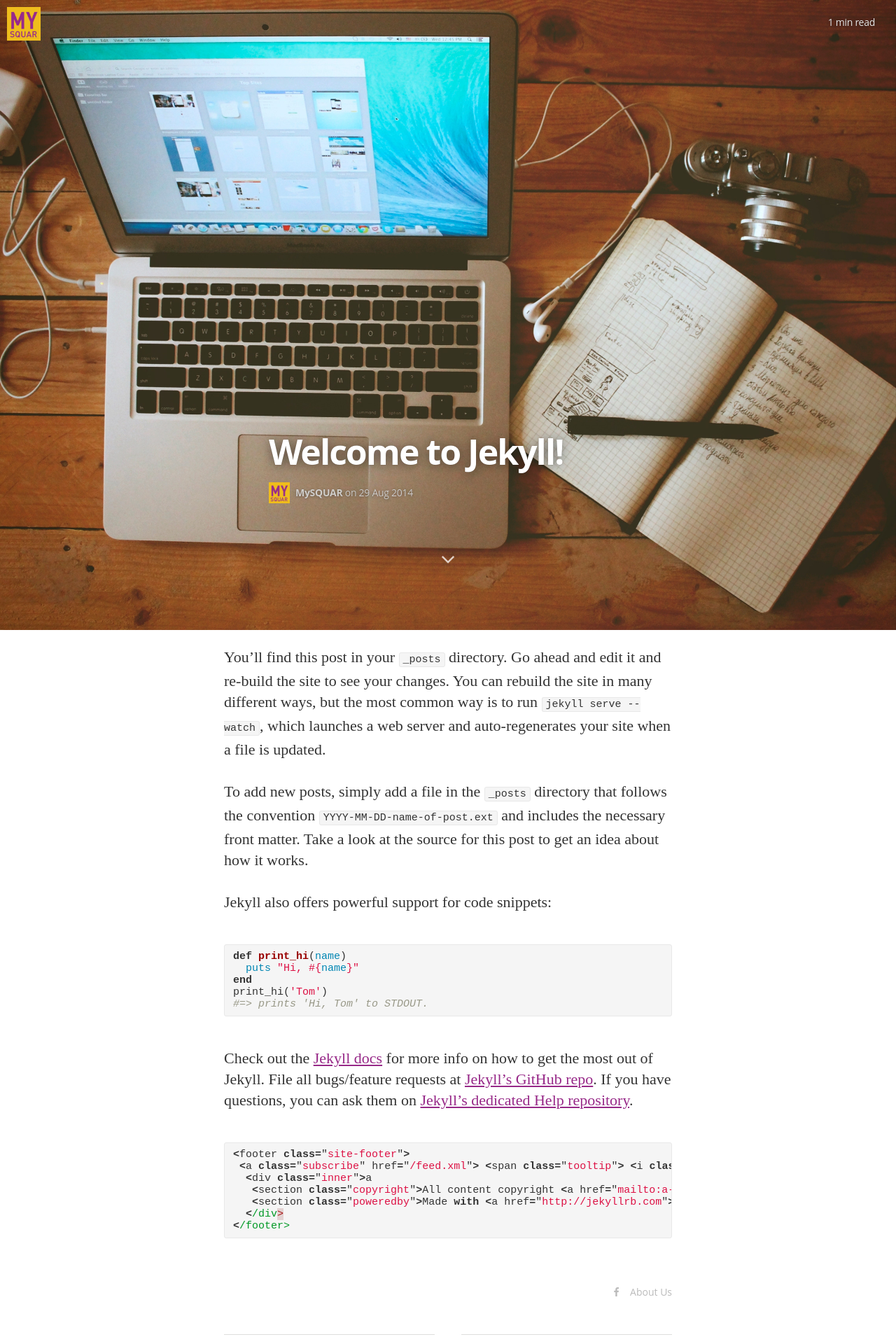
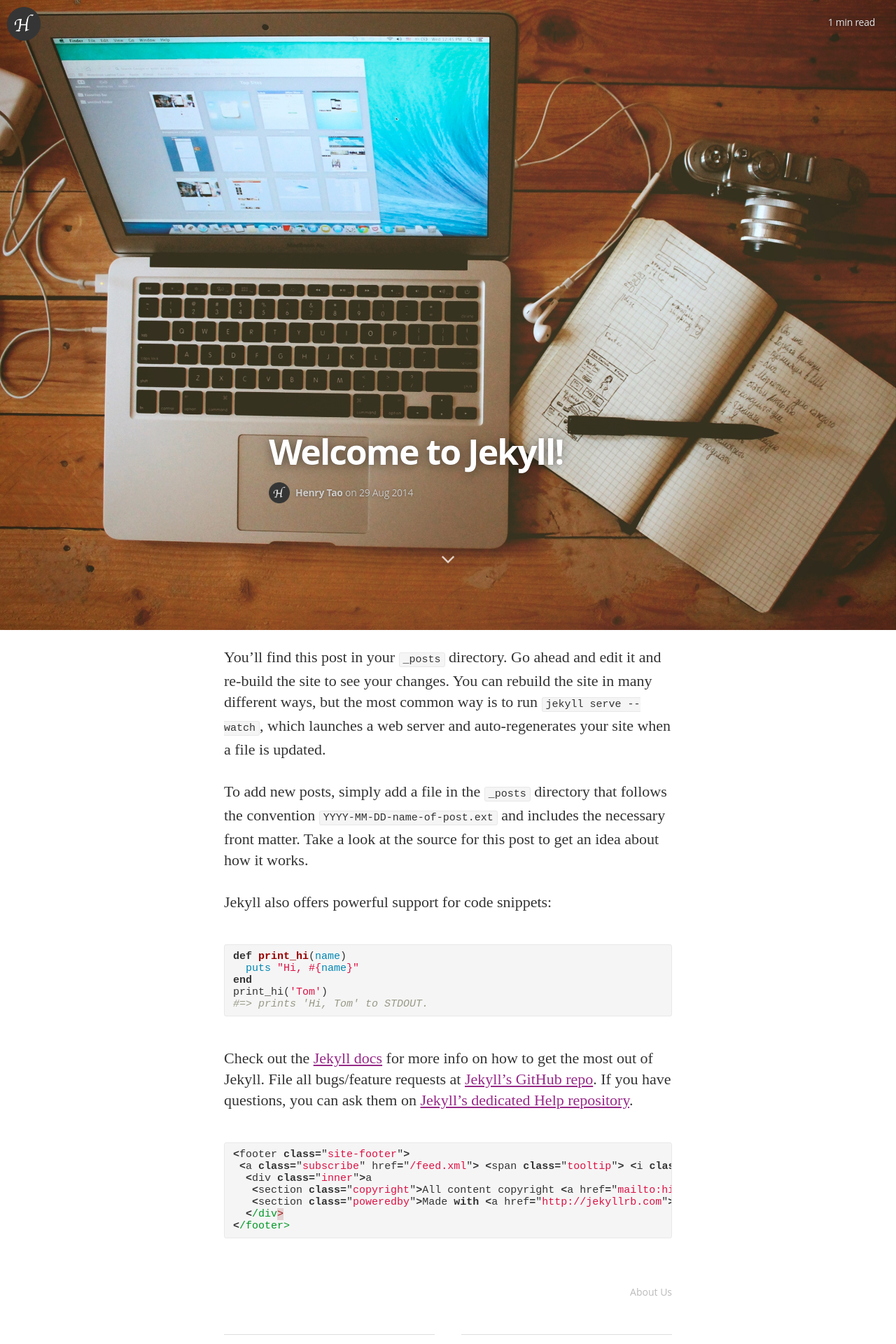
Before and after one commit to henrytao-me/henrytao, a Jekyll site: the page built from _posts/2014-08-29-welcome-to-jekyll.markdown, in a window 1280 px wide. Shown: the top 1920 px of the page at 70% size. Built offline with Jekyll 4.4.1, drawn with Linux system fonts in a browser that asks for light colours; nearby versions of some CDN libraries; some web fonts are replaced; Markdown is read by kramdown in place of the engine named in the settings; some of the changed text lies outside the part shown.

Commit message:
[GH-PAGES] Updated template

```diff
--- a/_config.yml
+++ b/_config.yml
@@ -3,23 +3,23 @@
 highlighter: pygments
 
 # Site settings
-title: "MySQUAR Challenge"
+title: "Henry Tao"
 description: > # this means to ignore newlines until "email:"
-  We are looking for awesome developers (like you) to join us at MySQUAR. Check out some of our challenges below, push it to GitHub, and show us what you have got.
+  I am a fullstack engineer at MySQUAR. I am passion about building awesome products, also rock in Javascript, NodeJS and AngularJS.
 
-email: a-mail@mail.mail
+email: hi@henrytao.me
 #blog logo
-logo: "/assets/images/mysquar-logo.jpg"
+logo: "/assets/images/henry-logo.png"
 # blog cover
-cover: "/assets/images/mysquar-challenge-banner.jpg"
+cover: "/assets/images/creatives-desk.jpg"
 
-name: 'MySQUAR'
-author: 'MySQUAR'
-author_image: "/assets/images/mysquar-logo.jpg"
+name: 'Henry Tao'
+author: 'Henry Tao'
+author_image: "/assets/images/henry-logo.png"
 
 paginate:	5
 
-url: "http://challenge.mysquar.com" # the base hostname & protocol for your site
+url: "http://henrytao.me" # the base hostname & protocol for your site
 baseurl: ""
 
 # social icons and sharing options
@@ -31,12 +31,12 @@
   #   share_title: ?text=
   #   share_link: "&amp;url="
 
-  - icon:	facebook
-    url:	https://facebook.com/SquarMyanmar
-    desc: Connect with us on Facebook
-    share_url: //www.facebook.com/sharer.php
-    share_title: ?t=
-    share_link: "&amp;u="
+  # - icon:	facebook
+  #   url:	https://facebook.com/SquarMyanmar
+  #   desc: Connect with us on Facebook
+  #   share_url: //www.facebook.com/sharer.php
+  #   share_title: ?t=
+  #   share_link: "&amp;u="
 
   # - icon:	github
   #   url:	https://github.com/dirkfabisch
--- a/css/main.sass
+++ b/css/main.sass
@@ -45,7 +45,7 @@
   top: 10px
   width: $rs*3
   height: $rs*3
-  background-color: #000
+  // background-color: #000
   overflow: hidden
   z-index: 99
   .logo
@@ -596,11 +596,10 @@
       border-radius: 999em
       line-height: 44px
       padding: 0 18px
-      color: #972988
-      background: #efbd1c
+      color: #fff
 
-      background-color: #f3c80a
-      border-color: #dbb409
+      background-color: #972988
+      border-color: #550c4b
       border-radius: 2px
       border-bottom-width: 3px
       border-bottom-style: solid
--- a/index.html
+++ b/index.html
@@ -17,7 +17,11 @@
       <span>{{ site.description }}</span>
       <br>
       <br>
-      <span>Want to learn more about us? Check out at <a href="https://mysquar.com/en">MySQUAR.com</a></span>
+      <span>Want to know more about me?</span>
+      <br>
+      <span>Check out at <a href="https://github.com/henrytao-me">github@henrytao-me</a></span>
+      <span>and</span>
+      <span><a href="http://angularify.org">angularify.org</a></span>
     </h2>
 </header>
 
```
Also changed, not shown: apple-touch-icon.png (added), assets/images/henry-logo.png (added), favicon.ico (added), 1 other file.
